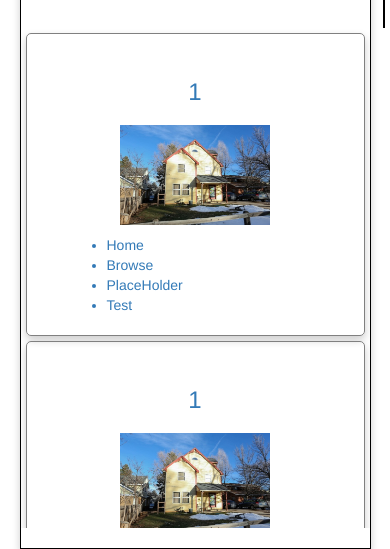
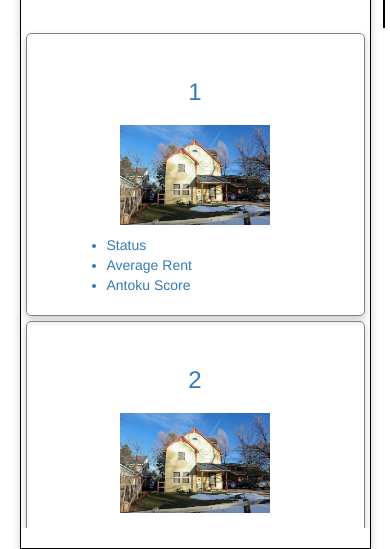
Before and after one commit to MichaelWegnerCU/Antoku, a Flask app: page / in a window 390 px wide; the page is wider, and only the part inside the window is pictured. Shown: the part 1564-2113 px from the top of that part. Run offline with Flask 2, Linux system fonts and the light colour scheme; some libraries are stand-ins or nearby versions.

Commit message:
frontend

```diff
--- a/Antoku_Docker/api/static/css/Antoku_main.css
+++ b/Antoku_Docker/api/static/css/Antoku_main.css
@@ -8,6 +8,8 @@
 
     /* Set height of the grid so .sidenav can be 100% (adjust as needed) */
     .row.content {height: 450px}
+
+    .row.Content {height: 350px}
 
     /* Set gray background color and 100% height */
     .sidenav {
@@ -100,6 +102,19 @@
     border-radius: 4px;
         }
 
+
+        #details {
+
+    height: 400px;
+    width: 120%;
+    text-align: center;
+    margin-top: 20px;
+    margin-left: 8%;
+    margin-bottom: 25px;
+    border: solid 2px black;
+    border-radius: 4px;
+        }
+
     .search_main{
       margin: auto;
       text-align: center;
--- a/Antoku_Docker/api/templates/index.html
+++ b/Antoku_Docker/api/templates/index.html
@@ -26,10 +26,10 @@
     </div>
     <div class="collapse navbar-collapse" id="myNavbar">
       <ul class="nav navbar-nav n_left">
-        <li class="active"><a href={{ url_for('home') }}">Home</a></li>
-        <li><a href="{{ url_for('browse') }}">Browse</a></li>
-        <li><a href="#">PlaceHolder</a></li>
-        <li><a href="#">PlaceHolder</a></li>
+        <li class="active"><a href="{{ url_for('home') }}">Home</a></li>
+        <li><a href="{{ url_for('browse') }}">Property Details</a></li>
+        <li><a href="{ url_for('details') }}">Project Description</a></li>
+
       </ul>
       <ul class="nav navbar-nav justified n_center">
         <li><img src="../static/img/A_logo.png" height="100" width="275"></li>
@@ -125,10 +125,10 @@
                       </div>
                       <div class="col-sm-7" style="padding-top: 10px; padding-left: 30px; text-align: left;">
                         <ul class="">
-                          <li>Home</li>
-                          <li>Browse</li>
-                          <li>PlaceHolder</li>
-                          <li>Test</li>
+                          <li>Status</li>
+                          <li>Average Rent</li>
+                          <li>Antoku Score</li>
+
                         </ul>
                       </div>
                     </div>
@@ -138,17 +138,17 @@
                  <div class="hl_item">
                     <div class="row" style="padding: 10px; border: 1px solid grey; border-radius: 5px; margin: 5px; box-shadow: 0 4px 8px 0 rgba(0,0,0,0.2);">
                       <div class="col-sm-1" style="padding-top: 15px;">
-                        <h3>1<h3>
+                        <h3>2<h3>
                       </div>
                       <div class="col-sm-4">
                         <img src="../static/img/890_pic1.jpg" height="100" width="150">
                       </div>
                       <div class="col-sm-7" style="padding-top: 10px; padding-left: 30px; text-align: left;">
                         <ul class="">
-                          <li>Home</li>
-                          <li>Browse</li>
-                          <li>PlaceHolder</li>
-                          <li>Test</li>
+                          <li>Status</li>
+                          <li>Average Rent</li>
+                          <li>Antoku Score</li>
+
                         </ul>
                       </div>
                     </div>
@@ -158,17 +158,17 @@
                  <div class="hl_item">
                     <div class="row" style="padding: 10px; border: 1px solid grey; border-radius: 5px; margin: 5px; box-shadow: 0 4px 8px 0 rgba(0,0,0,0.2);">
                       <div class="col-sm-1" style="padding-top: 15px;">
-                        <h3>1<h3>
+                        <h3>3<h3>
                       </div>
                       <div class="col-sm-4">
                         <img src="../static/img/890_pic1.jpg" height="100" width="150">
                       </div>
                       <div class="col-sm-7" style="padding-top: 10px; padding-left: 30px; text-align: left;">
                         <ul class="">
-                          <li>Home</li>
-                          <li>Browse</li>
-                          <li>PlaceHolder</li>
-                          <li>Test</li>
+                          <li>Status</li>
+                          <li>Average Rent</li>
+                          <li>Antoku Score</li>
+
                         </ul>
                       </div>
                     </div>
@@ -178,17 +178,17 @@
                  <div class="hl_item">
                     <div class="row" style="padding: 10px; border: 1px solid grey; border-radius: 5px; margin: 5px; box-shadow: 0 4px 8px 0 rgba(0,0,0,0.2);">
                       <div class="col-sm-1" style="padding-top: 15px;">
-                        <h3>1<h3>
+                        <h3>4<h3>
                       </div>
                       <div class="col-sm-4">
                         <img src="../static/img/890_pic1.jpg" height="100" width="150">
                       </div>
                       <div class="col-sm-7" style="padding-top: 10px; padding-left: 30px; text-align: left;">
                         <ul class="">
-                          <li>Home</li>
-                          <li>Browse</li>
-                          <li>PlaceHolder</li>
-                          <li>Test</li>
+                          <li>Status</li>
+                          <li>Average Rent</li>
+                          <li>Antoku Score</li>
+
                         </ul>
                       </div>
                     </div>
@@ -198,17 +198,17 @@
                  <div class="hl_item">
                     <div class="row" style="padding: 10px; border: 1px solid grey; border-radius: 5px; margin: 5px; box-shadow: 0 4px 8px 0 rgba(0,0,0,0.2);">
                       <div class="col-sm-1" style="padding-top: 15px;">
-                        <h3>1<h3>
+                        <h3>5<h3>
                       </div>
                       <div class="col-sm-4">
                         <img src="../static/img/890_pic1.jpg" height="100" width="150">
                       </div>
                       <div class="col-sm-7" style="padding-top: 10px; padding-left: 30px; text-align: left;">
                         <ul class="">
-                          <li>Home</li>
-                          <li>Browse</li>
-                          <li>PlaceHolder</li>
-                          <li>Test</li>
+                          <li>Status</li>
+                          <li>Average Rent</li>
+                          <li>Antoku Score</li>
+
                         </ul>
                       </div>
                     </div>
```
Also changed, not shown: Antoku_Docker/api/templates/browse.html (+128 -7 lines), Antoku_Docker/api/templates/details.html (added, +118 -0 lines), 1 other file.
